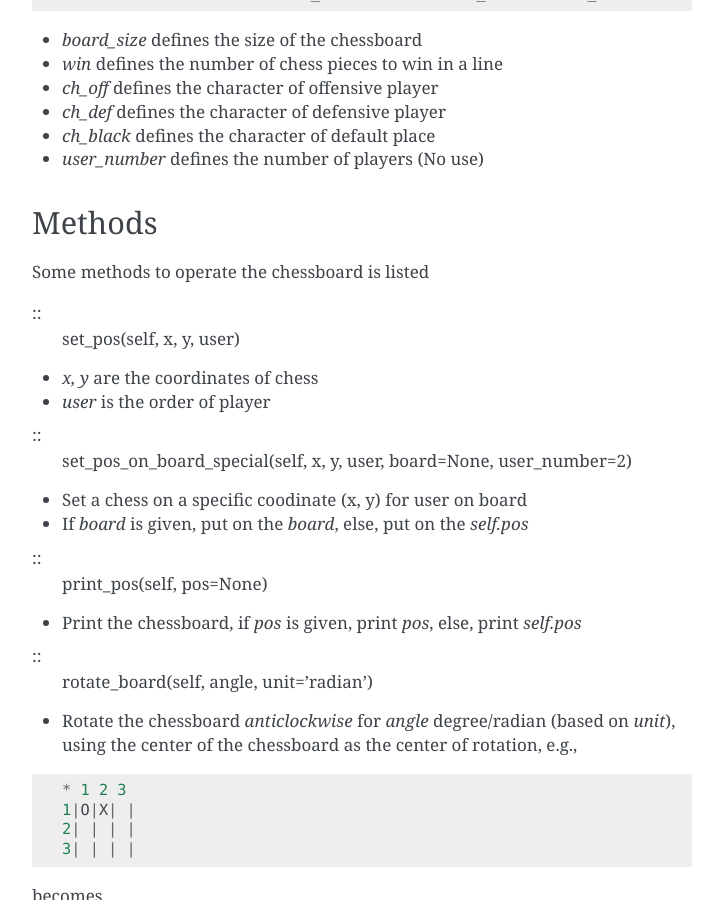
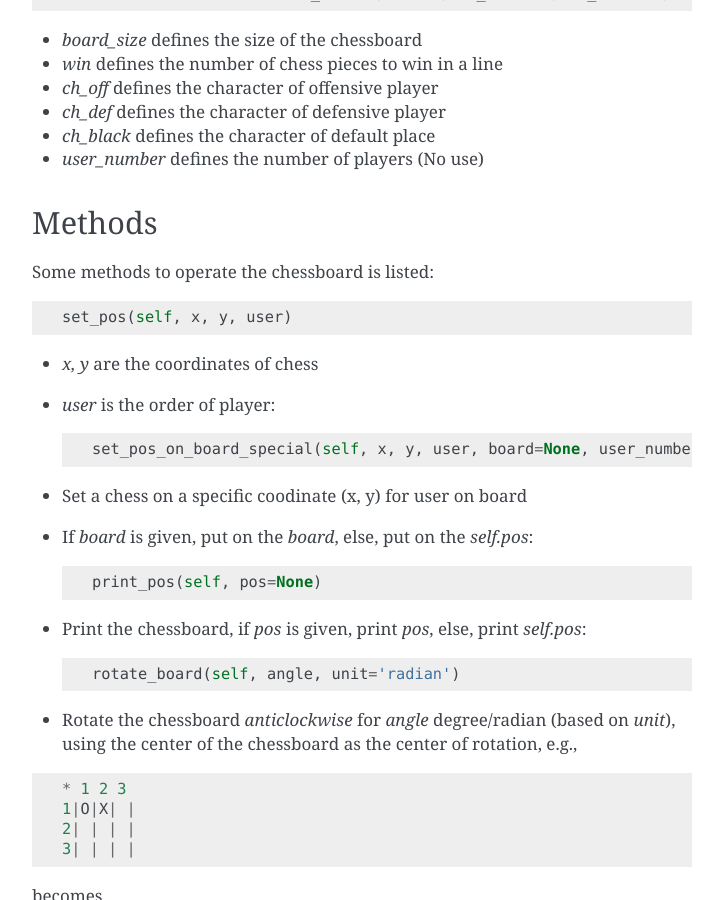
Before and after one commit to houluy/chessboard, a Sphinx documentation site: the page built from docs/source/index.rst, in a window 1280 px wide and 900 px high, scrolled down 870 px. Shown: the whole window, without its empty margins (388-1111 px from the left). Built offline with Sphinx 7.4.7, drawn with Linux system fonts in a browser that asks for light colours; some of the changed text lies outside the part shown.

Commit message:
fix docs

```diff
--- a/docs/source/index.rst
+++ b/docs/source/index.rst
@@ -48,26 +48,22 @@ The Chessboard class::
 Methods
 *******
 
-Some methods to operate the chessboard is listed
+Some methods to operate the chessboard is listed::
 
-::
     set_pos(self, x, y, user)
 
 * `x, y` are the coordinates of chess
-* `user` is the order of player
+* `user` is the order of player::
 
-::
     set_pos_on_board_special(self, x, y, user, board=None, user_number=2)
 
 * Set a chess on a specific coodinate (x, y) for user on board
-* If `board` is given, put on the `board`, else, put on the `self.pos`
+* If `board` is given, put on the `board`, else, put on the `self.pos`::
 
-::
     print_pos(self, pos=None)
 
-* Print the chessboard, if `pos` is given, print `pos`, else, print `self.pos`
+* Print the chessboard, if `pos` is given, print `pos`, else, print `self.pos`::
 
-::
     rotate_board(self, angle, unit='radian')
 
 * Rotate the chessboard *anticlockwise* for `angle` degree/radian (based on `unit`), using the center of the chessboard as the center of rotation, e.g.,
```
Also changed, not shown: other parts of docs/source/index.rst (+1 -1 lines), 6 other files.
